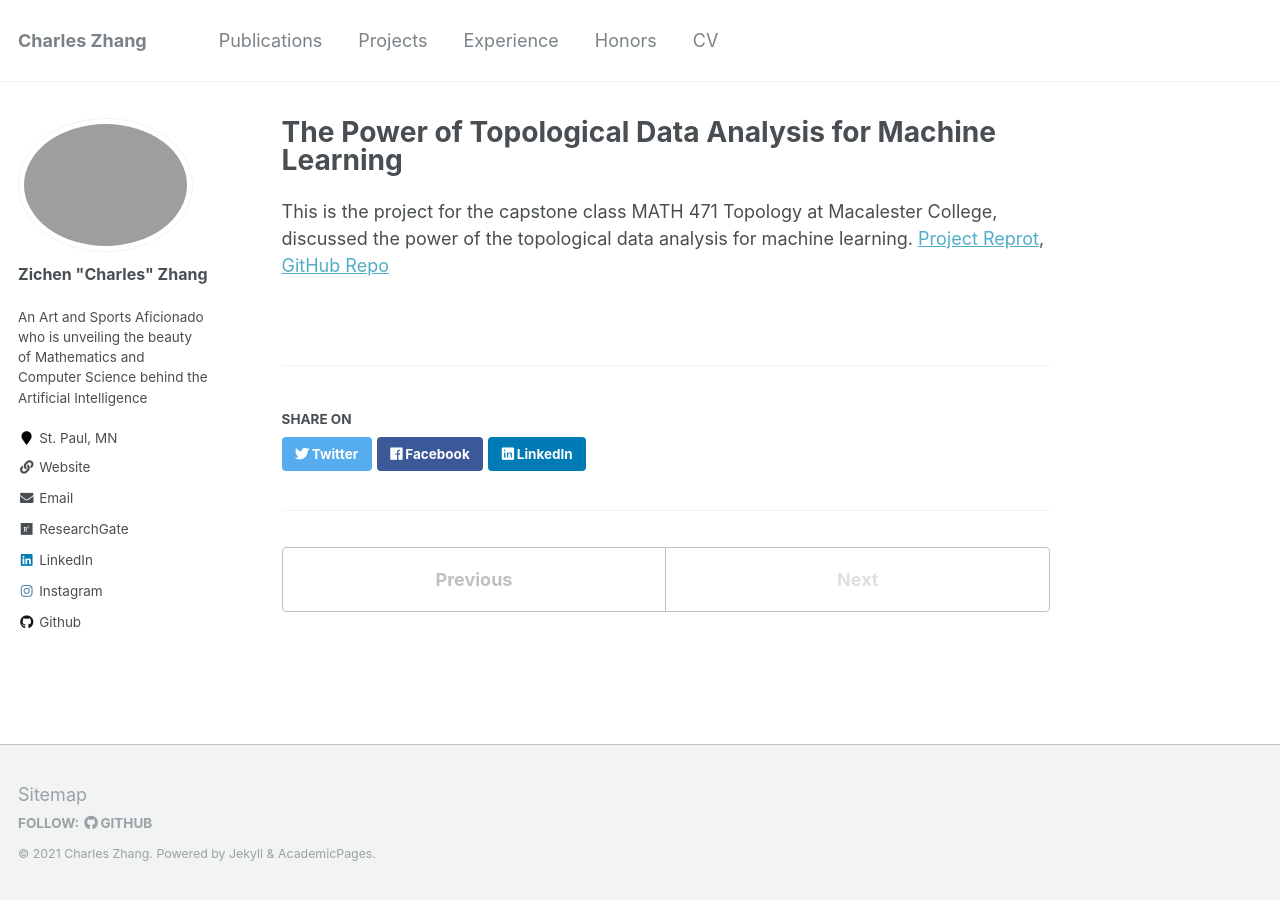
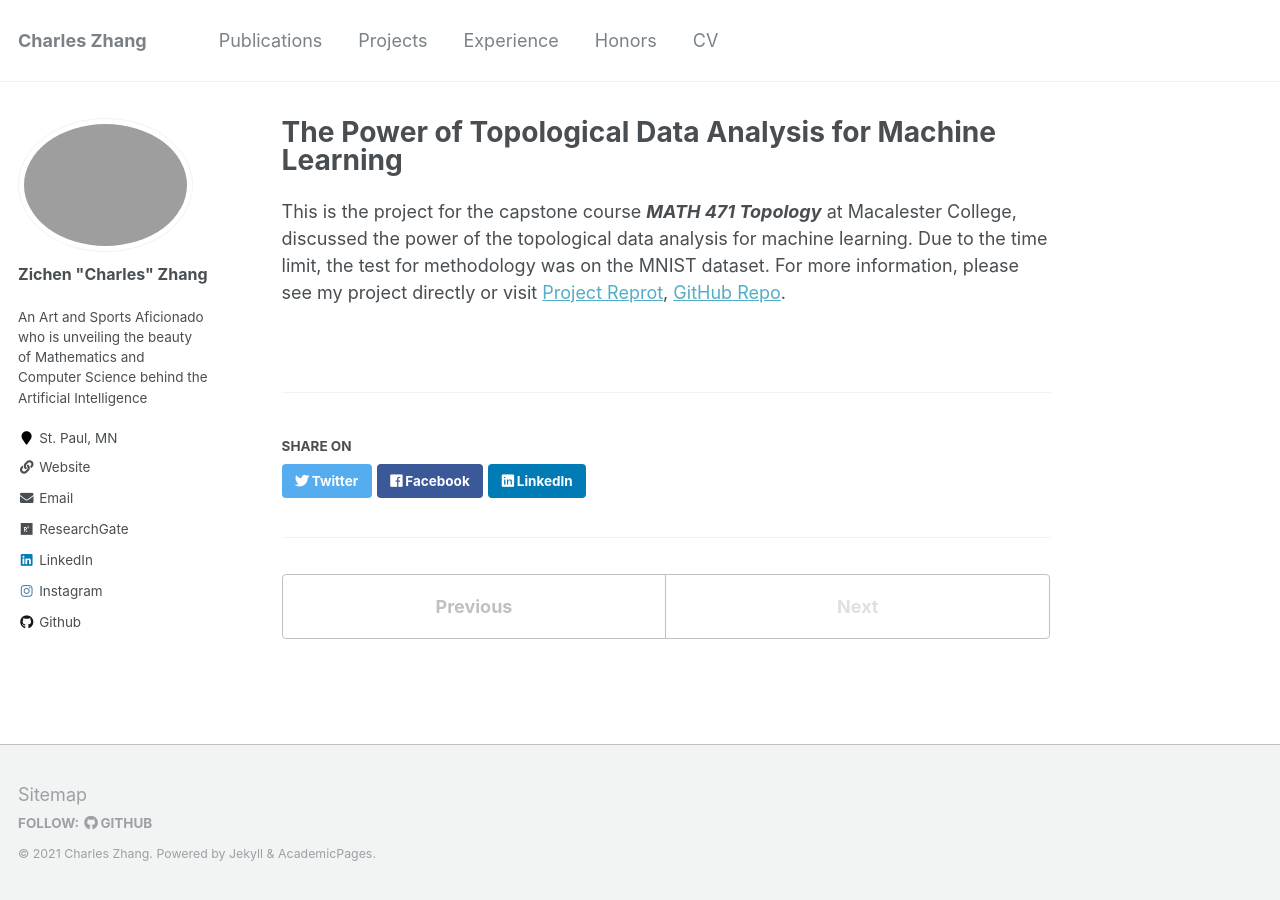
Before and after one commit to zcczhang/zcczhang.github.io, a Jekyll site: the page built from _projects/TDA_project.md, in a window 1280 px wide. Built offline with Jekyll 4.4.1, drawn with Linux system fonts in a browser that asks for light colours.

Commit message:
Update TDA_project.md

```diff
--- a/_projects/TDA_project.md
+++ b/_projects/TDA_project.md
@@ -11,4 +11,4 @@ language: "Python"
 tool: "/images/python.png"
 ---
 
-This is the project for the capstone class MATH 471 Topology at Macalester College, discussed the power of the topological data analysis for machine learning. [Project Reprot](), [GitHub Repo](https://github.com/zcczhang/TDA-project)
+This is the project for the capstone course ***MATH 471 Topology*** at Macalester College, discussed the power of the topological data analysis for machine learning. Due to the time limit, the test for methodology was on the MNIST dataset. For more information, please see my project directly or visit [Project Reprot](), [GitHub Repo](https://github.com/zcczhang/TDA-project).
```
